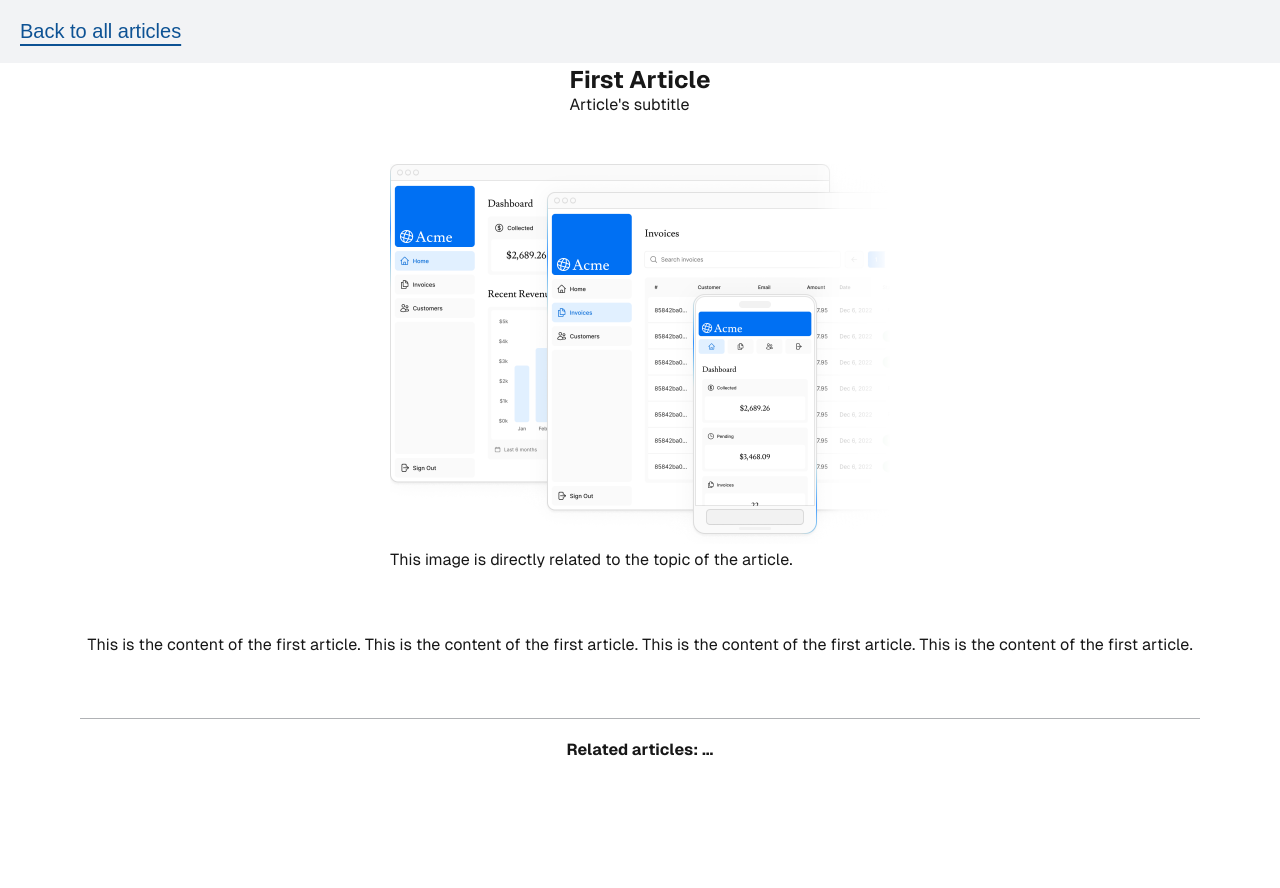
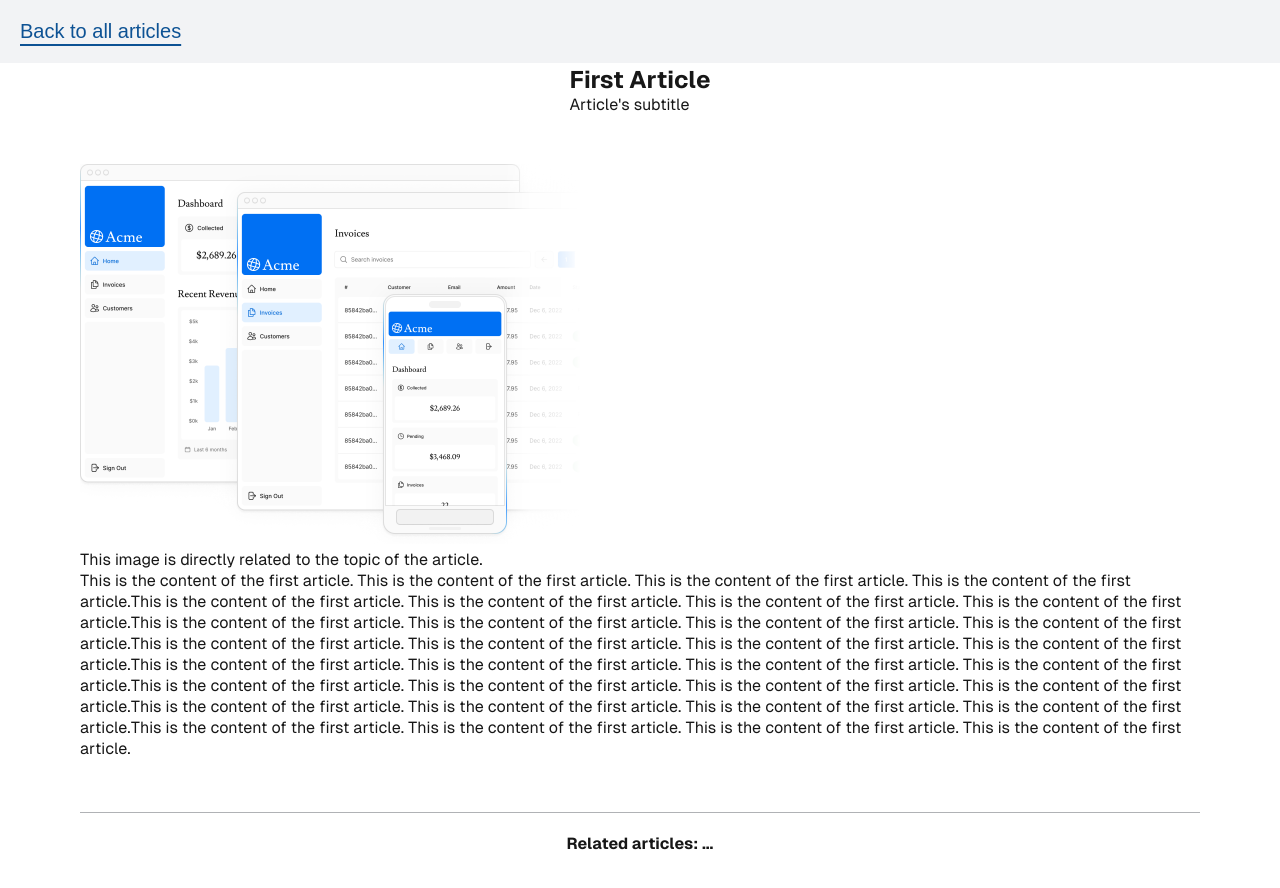
Before and after one commit to azhalkouski/articles-website, a Next.js app: page /en/article/first-article in a window 1280 px wide. Shown: the top 888 px of the page. Before the commit the page ends 840 px from the top, so only its background shows below. Built offline with nearby package versions, Linux system fonts and the light colour scheme.

Commit message:
keep article content within single grid-template-row

```diff
--- a/data/articles.json
+++ b/data/articles.json
@@ -5,7 +5,7 @@
       "title": "First Article",
       "subTitle": "Article's subtitle",
       "slug": "first-article",
-      "content": "This is the content of the first article. This is the content of the first article. This is the content of the first article. This is the content of the first article.",
+      "content": "This is the content of the first article. This is the content of the first article. This is the content of the first article. This is the content of the first article.This is the content of the first article. This is the content of the first article. This is the content of the first article. This is the content of the first article.This is the content of the first article. This is the content of the first article. This is the content of the first article. This is the content of the first article.This is the content of the first article. This is the content of the first article. This is the content of the first article. This is the content of the first article.This is the content of the first article. This is the content of the first article. This is the content of the first article. This is the content of the first article.This is the content of the first article. This is the content of the first article. This is the content of the first article. This is the content of the first article.This is the content of the first article. This is the content of the first article. This is the content of the first article. This is the content of the first article.This is the content of the first article. This is the content of the first article. This is the content of the first article. This is the content of the first article.",
       "image": {
         "src": "/hero-desktop.png",
         "alt": "A description of the article image",
--- a/src/app/[locale]/article/[slug]/page.tsx
+++ b/src/app/[locale]/article/[slug]/page.tsx
@@ -56,6 +56,7 @@ export default async function Article({ params }: ArticlePageParams) {
             <h2>{title}</h2>
             <p>{subTitle}</p>
           </header>
+          <div>
             <figure>
               <Image
                 src={image.src}
@@ -68,6 +69,7 @@ export default async function Article({ params }: ArticlePageParams) {
             <section>
               <div>{content}</div>
             </section>
+          </div>
           <footer className={articlePageStyle.articleFooter}>
             <h4 className={articlePageStyle.articleFooterTitle}>{articleFooterTitle}</h4>
           </footer>
```
Lines whose indentation alone changed are shown as unchanged.
